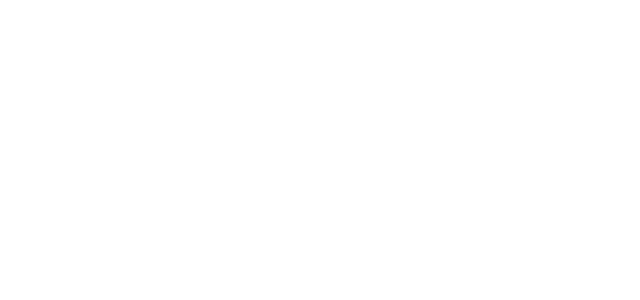
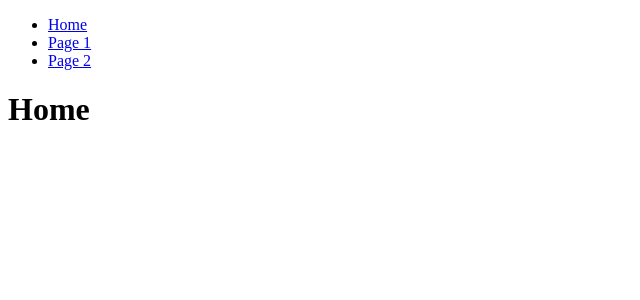
Before and after one commit to Physlex/HackED2025, a React (Vite) app in the folder src-vite/: page / in a window 1280 px wide. Shown: the top 300 px of the page, without its empty margins (0-640 px from the left). Built offline with nearby package versions, Linux system fonts and the light colour scheme.

Commit message:
Basic router dom

```diff
--- a/src-vite/package.json
+++ b/src-vite/package.json
@@ -10,8 +10,11 @@
     "preview": "vite preview"
   },
   "dependencies": {
+    "@types/react-router-dom": "^5.3.3",
     "react": "^19.0.0",
-    "react-dom": "^19.0.0"
+    "react-dom": "^19.0.0",
+    "react-router-dom": "^7.1.5",
+    "tsx": "^4.19.2"
   },
   "devDependencies": {
     "@eslint/js": "^9.19.0",
--- a/src-vite/src/App.tsx
+++ b/src-vite/src/App.tsx
@@ -5,8 +5,40 @@
 *
  * @returns The highest-level react component
  */
+
+import { Link, Route, Routes } from "react-router-dom";
+import Home from "./pages/Home";
+import Page1 from "./pages/Page1";
+import Page2 from "./pages/Page2";
+
 export default function App() {
-  return (
-    <div></div>
-  )
+    return (
+        <div>
+            <nav className="main-nav">
+                <ul>
+                    <li key="Home">
+                        <Link to="/">
+                            Home
+                        </Link>
+                    </li>
+                    <li key="page1">
+                        <Link to="/page1">
+                            Page 1
+                        </Link>
+                    </li>
+                    <li key="page2">
+                        <Link to="/page2">
+                            Page 2
+                        </Link>
+                    </li>
+                </ul>
+            </nav>
+
+            <Routes>
+                <Route path="/" element={<Home />} />
+                <Route path="/page1" element={<Page1 />} />
+                <Route path="/page2" element={<Page2 />} />
+            </Routes>
+        </div>
+    )
 }
--- a/src-vite/src/main.tsx
+++ b/src-vite/src/main.tsx
@@ -1,10 +1,13 @@
 import { StrictMode } from 'react'
 import { createRoot } from 'react-dom/client'
+import { BrowserRouter } from "react-router-dom";
 
 import App from './App.tsx'
 
 createRoot(document.getElementById('root')!).render(
-  <StrictMode>
-    <App />
-  </StrictMode>,
+    <StrictMode>
+        <BrowserRouter>
+            <App />
+        </BrowserRouter>
+    </StrictMode>,
 )
--- /dev/null
+++ b/src-vite/src/pages/Home.tsx
@@ -0,0 +1,9 @@
+export default function Home() {
+    return (
+        <div>
+            <h1>
+                Home
+            </h1>
+        </div>
+    )
+}
--- /dev/null
+++ b/src-vite/src/pages/Page1.tsx
@@ -0,0 +1,9 @@
+export default function Page1() {
+    return (
+        <div>
+            <h1>
+                Page 1
+            </h1>
+        </div>
+    )
+}
--- /dev/null
+++ b/src-vite/src/pages/Page2.tsx
@@ -0,0 +1,9 @@
+export default function Page2() {
+    return (
+        <div>
+            <h1>
+                Page 2
+            </h1>
+        </div>
+    )
+}
```
Also changed, not shown: 1 other file (tests, documents, lock files or other folders).
